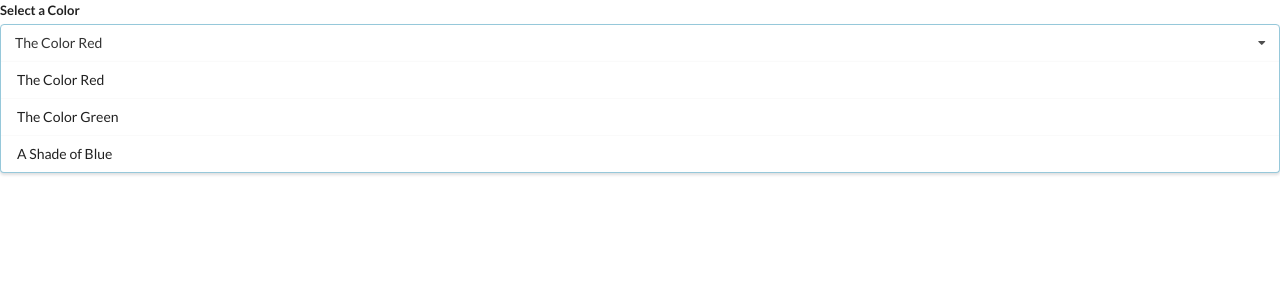
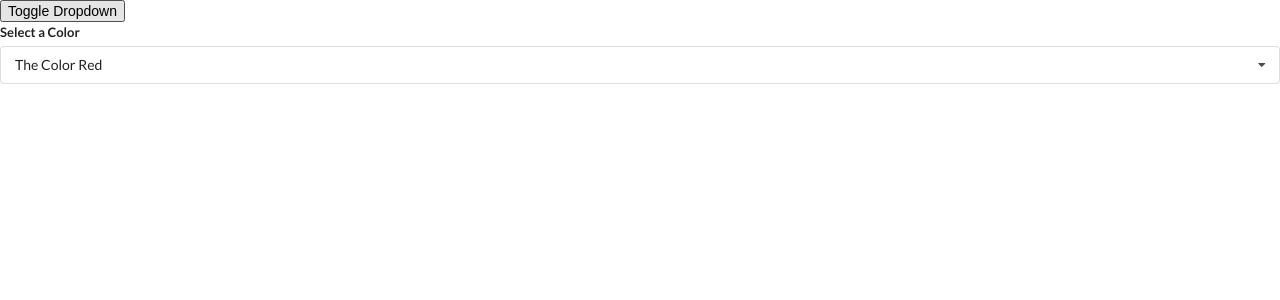
Before and after one commit to nsusak/widgets, a React (Create React App) app: page / in a window 1280 px wide. Shown: the top 300 px of the page. Built offline with nearby package versions, Linux system fonts and the light colour scheme; the HTML template or start-up script is replaced by a standard one.

Commit message:
finalizing dropdown component and event listeners

```diff
--- a/src/App.js
+++ b/src/App.js
@@ -35,15 +35,19 @@
 
 export default () => {
     const [selected, setSelected] = useState(options[0]);
+    const [showDropdown, setShowDropdown] = useState(true);
     return (
         <div>
             {/* <Accordion items={items} /> */}
             {/* <Search /> */}
-            <Dropdown
-                selected={selected}
-                onSelectedChange={setSelected}
-                options={options}
-            />
+            <button onClick={() => { setShowDropdown(!showDropdown) }}>Toggle Dropdown</button>
+            {showDropdown ?
+                <Dropdown
+                    selected={selected}
+                    onSelectedChange={setSelected}
+                    options={options}
+                /> : null
+            }
         </div>
     );
 };
--- a/src/components/Dropdown.js
+++ b/src/components/Dropdown.js
@@ -1,7 +1,24 @@
-import React from "react";
+import React, { useState, useEffect, useRef } from "react";
 
 const Dropdown = ({ options, selected, onSelectedChange }) => {
+    const [open, setOpen] = useState(false);
+    const ref = useRef();
+    useEffect(() => {
+        const onBodyClick = (event) => {
+            if (ref.current.contains(event.target)) {
+                return;
+            }
+            setOpen(false);
+        };
+        document.body.addEventListener("click", onBodyClick, { capture: true });
+        return () => {
+            document.body.removeEventListener("click", onBodyClick, { capture: true })
+        };
+    }, []);
     const renderedOptions = options.map((option) => {
+        if (option.value === selected.value) {
+            return null;
+        }
         return (
             <div
                 className="item"
@@ -12,14 +29,18 @@
             </div>
         );
     });
+
     return (
-        <div className="ui form">
+        <div ref={ref} className="ui form">
             <div className="field">
                 <label className="label">Select a Color</label>
-                <div className="ui selection dropdown visible active">
+                <div
+                    onClick={() => { setOpen(!open) }}
+                    className={`ui selection dropdown  ${open ? "visible active" : ""}`}
+                >
                     <i className="dropdown icon"></i>
                     <div className="text">{selected.label}</div>
-                    <div className="menu visible transition">
+                    <div className={`menu ${open ? "visible transition" : ""}`}>
                         {renderedOptions}
                     </div>
                 </div>
```
